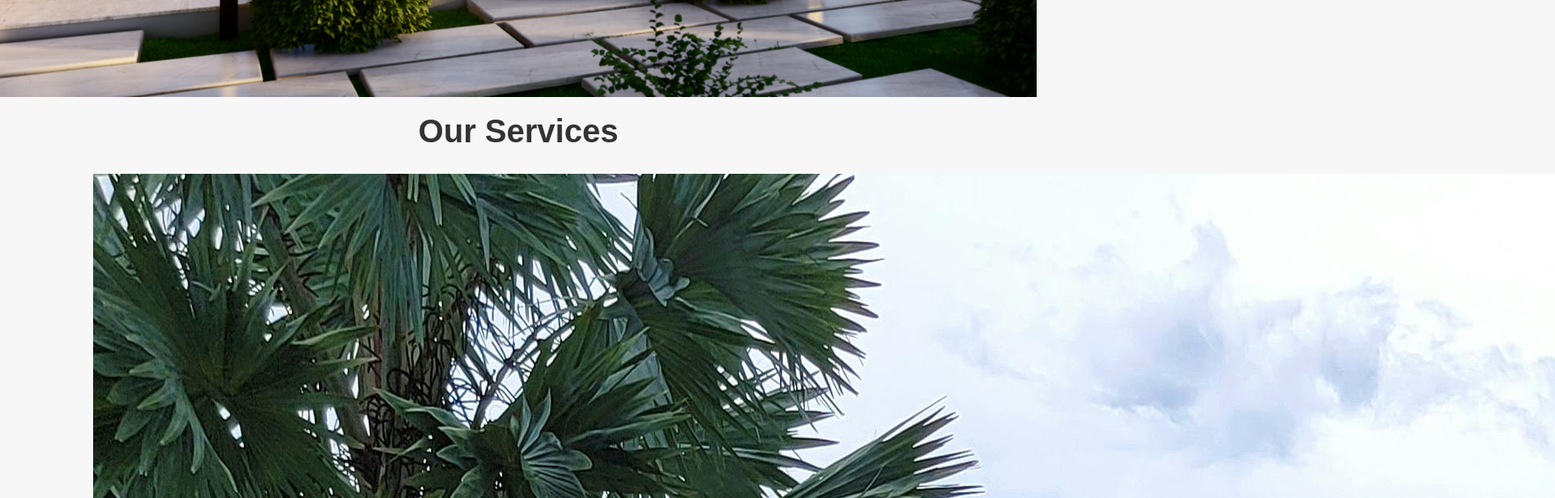
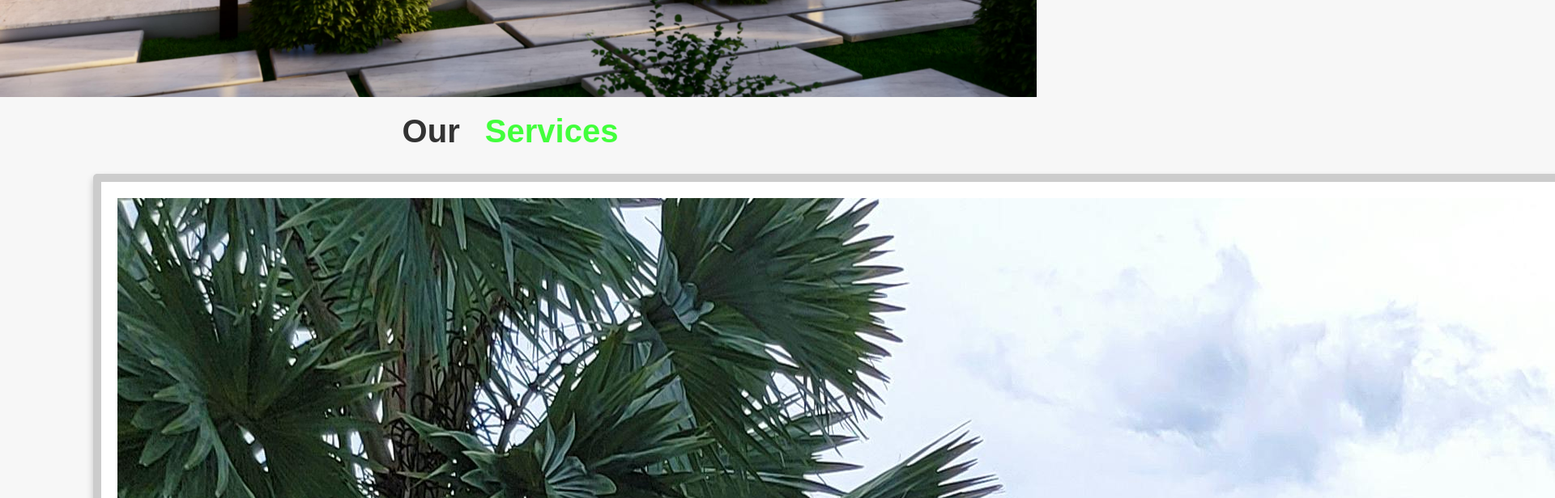
Before and after one commit to newmai0702/eco-web, a plain HTML site: page index.html in a window 1280 px wide. Shown: the part 680-1296 px from the top of the page at 81% size, 1920 px wide, since content can reach past the window. Drawn offline with Linux system fonts and the light colour scheme.

Commit message:
Update index.html

```diff
--- a/index.html
+++ b/index.html
@@ -49,6 +49,11 @@
             color: #333;
             font-size:4rem;
             padding-bottom:3rem;
+        }
+        .heading span{
+            color:var(--green);
+            background: var(--light-green);
+            padding: 2rem;
         }
         header{
             position:fixed;
@@ -136,6 +141,27 @@
             flex-wrap: wrap;
             gap:1.5rem;
             margin-top: 2rem;
+        }
+        .services .box-container{
+            display:flex;
+            flex-wrap:wrap;
+            gap: 1.5em;
+        }
+        .services .box-container .box{
+            flex: 1 1 30rem;
+            border-radius: .5rem;
+            background: #fff;
+            box-shadow: 0 .5rem 1rem rgb(0,0,0,.2);
+            border: 1rem solid rgb(0,0,0,.2);
+            text-align: center;
+            padding:2rem;
+
+        }
+        .services .box-container .box h3{
+            font-size: 2.5rem;
+            color: #666;
+            padding: 5rem;
+            line-height: 2;
         }
         .home form .inputBox input,
         .home form .inputBox select{
```
